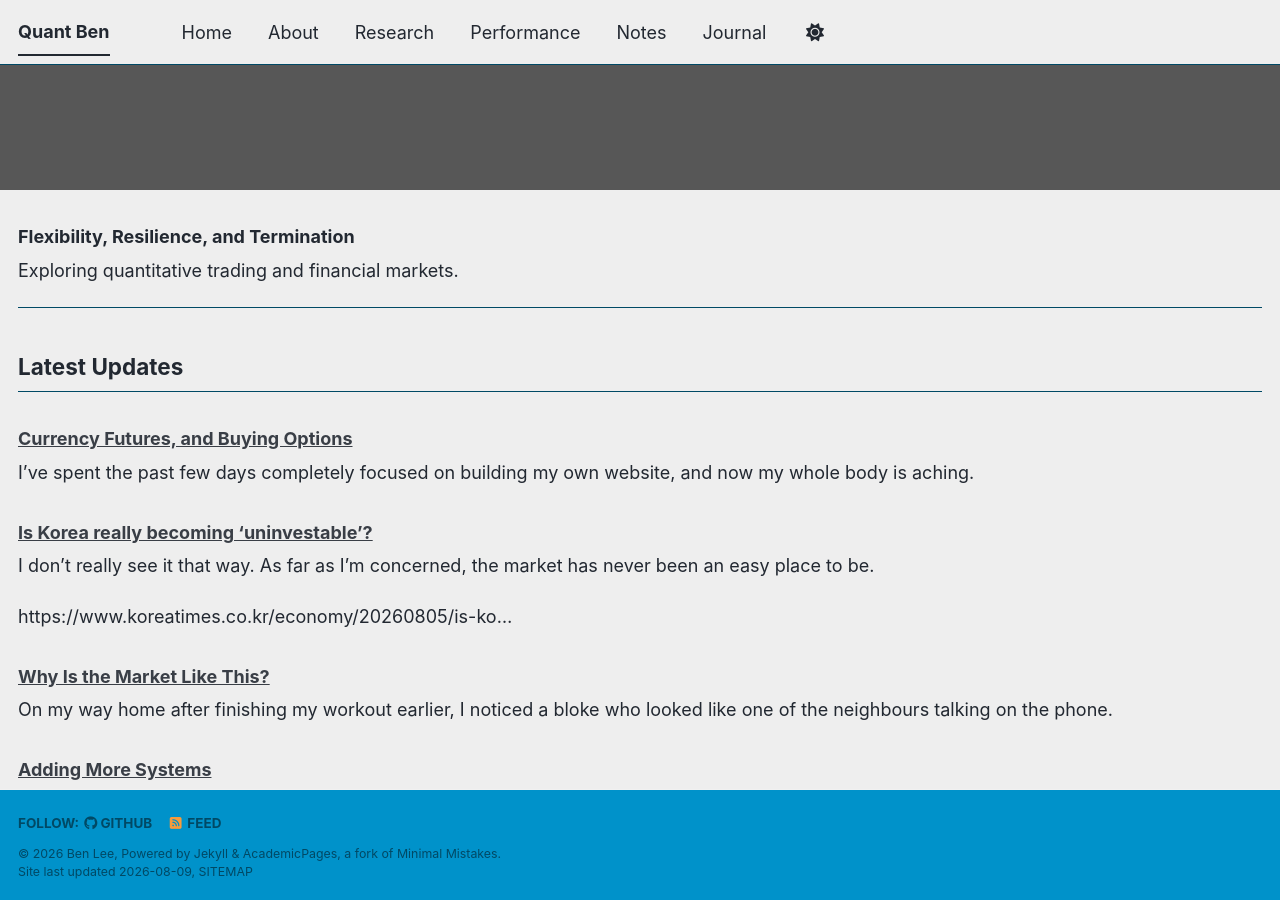
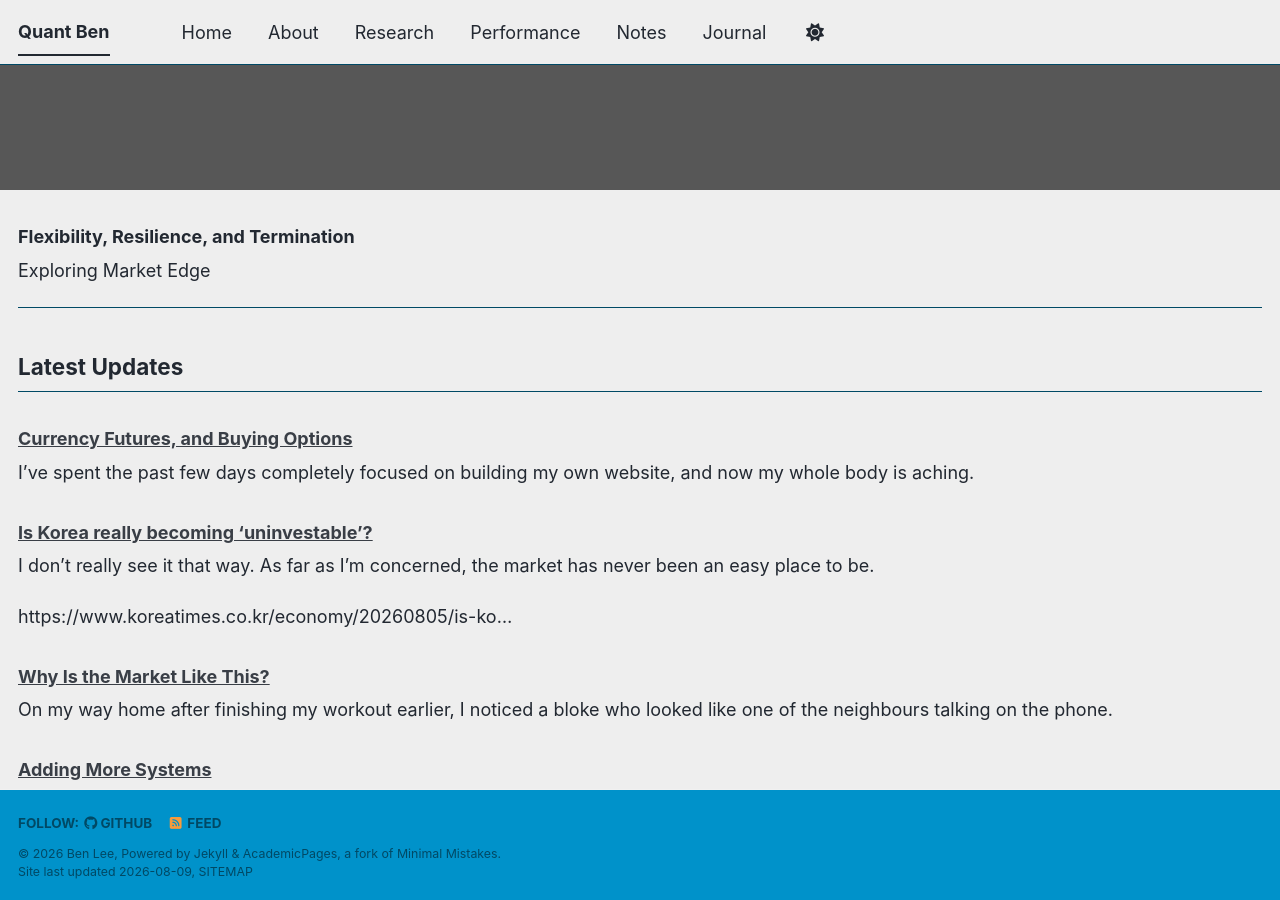
Before and after one commit to leebh1119/leebh1119.github.io, a Jekyll site: the page built from index.md, in a window 1280 px wide and 900 px high, scrolled down 775 px. Built offline with Jekyll 4.4.1, drawn with Linux system fonts in a browser that asks for light colours; a style sheet for code colours, icons or effects is not loaded.

Commit message:
updated home

```diff
--- a/index.md
+++ b/index.md
@@ -16,7 +16,7 @@ header:
 
 ### Flexibility, Resilience, and Termination
 
-Exploring quantitative trading and financial markets.
+Exploring Market Edge
 
 ---
 
```
